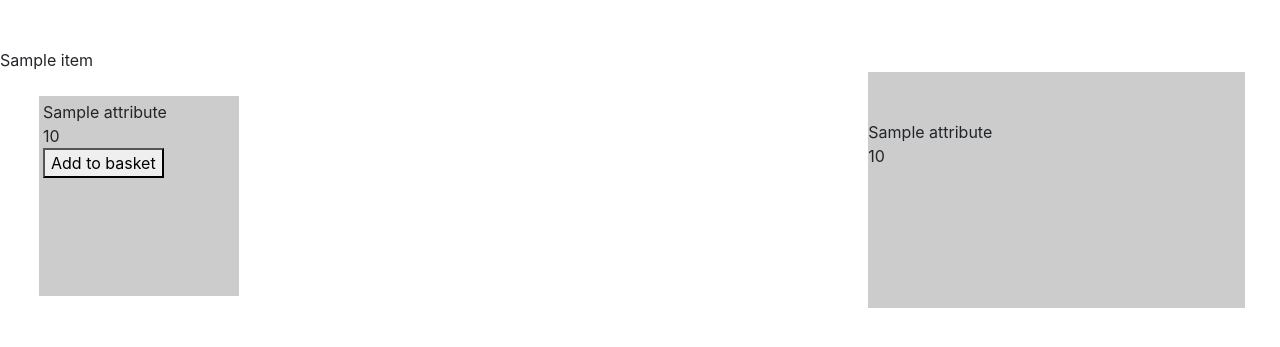
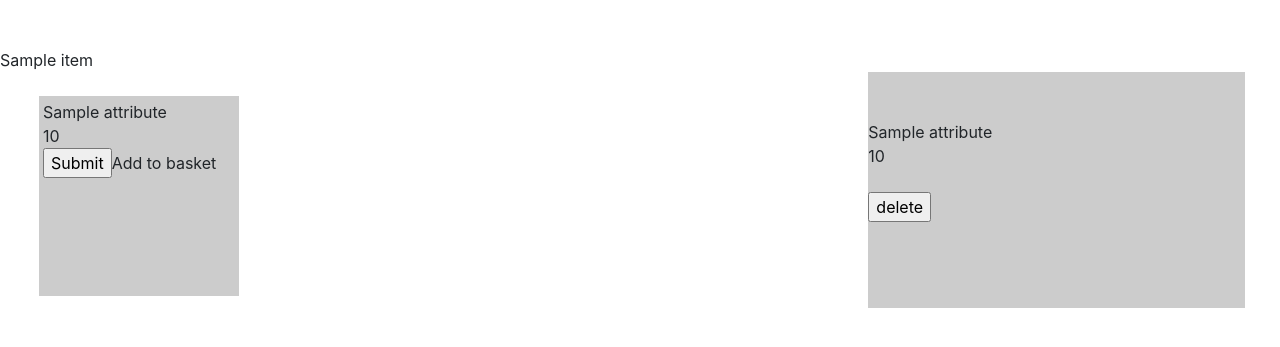
Before and after one commit to ha1fling/ShoppingCart, a Flask app: template templates/index.html in a window 1280 px wide. Shown: the part 56-403 px from the top of the page. Run offline with Flask 2, Linux system fonts and the light colour scheme; the template is opened without the code that fills it: most values are stand-ins (such as "Sample title", 1, 10 or a date in 2020); some libraries are stand-ins or nearby versions.

Commit message:
there is a functonal delete button

```diff
--- a/app.py
+++ b/app.py
@@ -1,6 +1,6 @@
 from flask import Flask, render_template, request, redirect
 from items import data
-from basket import basket, basket_message, add_to_basket
+from basket import basket, basket_message, add_to_basket, delete_from_basket
 
 app = Flask(__name__)
 
@@ -10,8 +10,14 @@ def display_page():
     message = basket_message()
     return render_template('index.html', items=data, basket=basket, message=message)
 
-@app.route('/', methods=['POST'])
+@app.route('/add', methods=['POST'])
 def add_item():
     item = request.form['id']
     add_to_basket(item)
     return redirect("/")
+
+@app.route('/delete', methods=['POST'])
+def delete_item():
+    item = request.form['index']
+    delete_from_basket(item)
+    return redirect("/")
--- a/basket.py
+++ b/basket.py
@@ -1,3 +1,5 @@
+from operator import index
+
 from items import data
 basket = []
 
@@ -12,5 +14,10 @@ def basket_message():
 def add_to_basket(item):
     for obj in data:
         if obj["id"] == int(item):
-            basket.append(obj)
-            print(basket)
+            basket.append((len(basket), obj))
+
+
+def delete_from_basket(item):
+    for i, obj in enumerate(basket):
+        if i == int(item):
+            basket.remove(obj)
--- a/templates/partials/basket.html
+++ b/templates/partials/basket.html
@@ -2,9 +2,6 @@
     {{ message }}
     <br/>
     {% for item in basket %}
-        <br/>
-        <div>{{ item.attributes.name }}</div>
-        <div>{{ item.attributes.cost }}</div>
-        <br/>
+        {% include 'partials/basket_item.html' %}
     {% endfor %}
 </div>
--- /dev/null
+++ b/templates/partials/basket_item.html
@@ -0,0 +1,8 @@
+<form action="/delete" method="post">
+    <br/>
+    <div>{{ item[1].attributes.name }}</div>
+    <div>{{ item[1].attributes.cost }}</div>
+    <br/>
+    <input type="hidden" name="index" value="{{ item[0] }}"/>
+    <input type="submit" value="delete" />
+</form>
--- a/templates/partials/item.html
+++ b/templates/partials/item.html
@@ -1,6 +1,6 @@
-<form class="tile p-1 m-4" method="post">
+<form class="tile p-1 m-4" method="post" action="/add">
     <div>{{ item.attributes.name }}</div>
     <div>{{ item.attributes.cost }}</div>
     <input type="hidden" name="id" value="{{ item.id }}"/>
-    <button type="submit">Add to basket</button>
+    <input type="submit">Add to basket</input>
 </form>
```
Also changed, not shown: package-lock.json (added).
